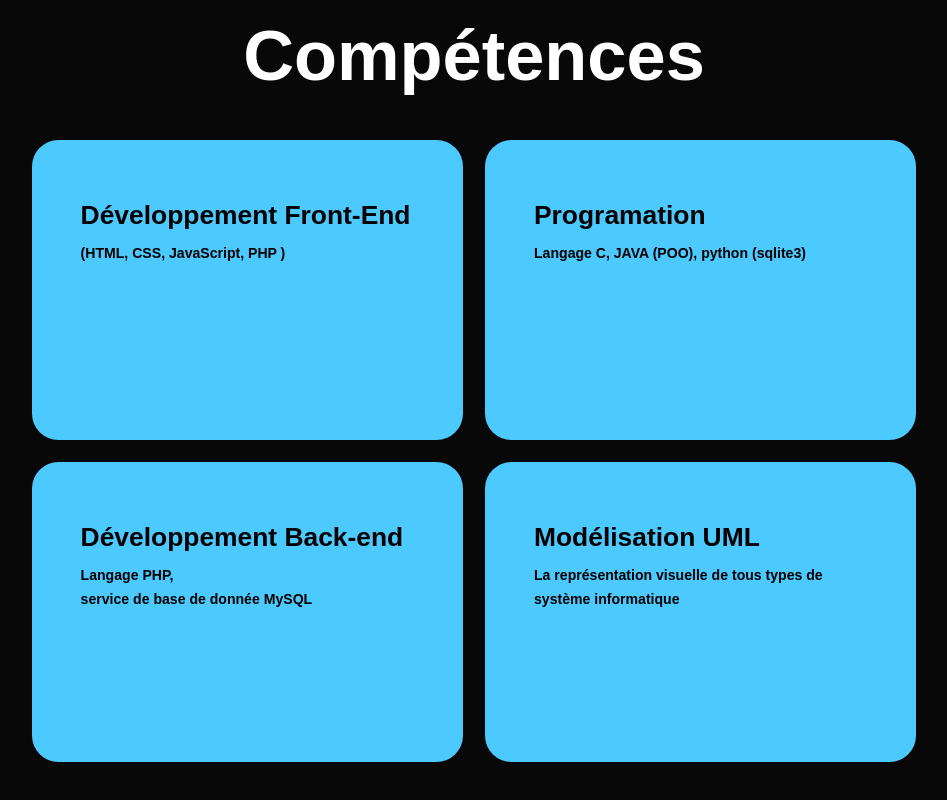
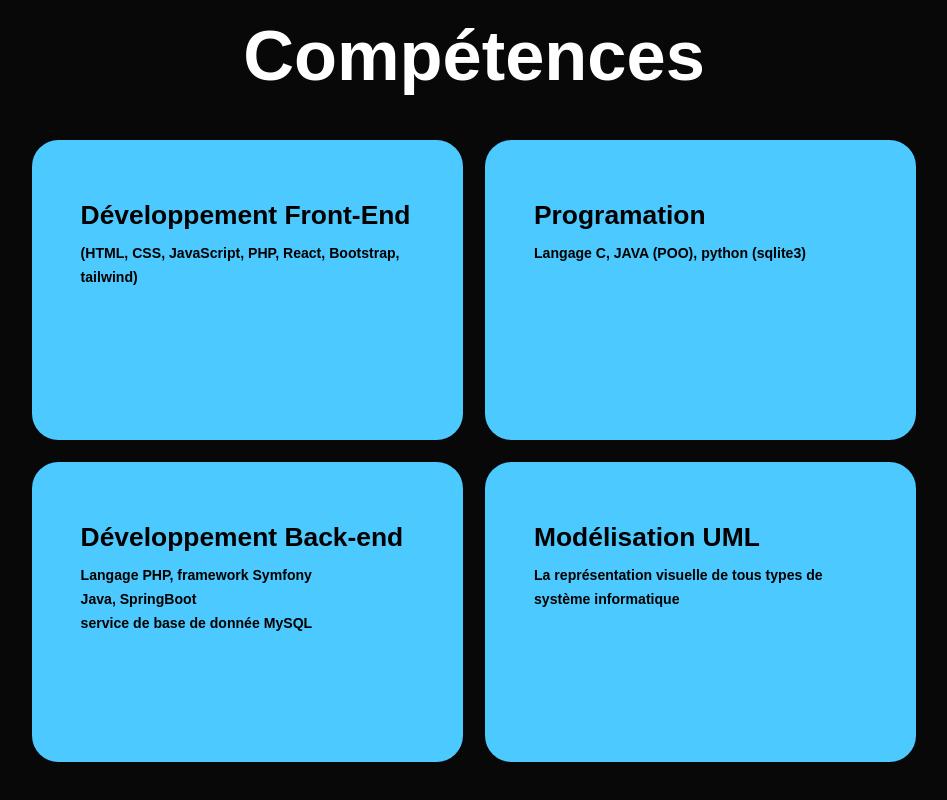
Before and after one commit to chaima3007/chaimagheriballah, a plain HTML site: page index.html in a window 1280 px wide. Shown: the part 1796-2596 px from the top of the page, without its empty margins (166-1113 px from the left). Drawn offline with nearby package versions, Linux system fonts and the light colour scheme.

Commit message:
Update index.html

```diff
--- a/index.html
+++ b/index.html
@@ -93,7 +93,7 @@
             <div class="services-box">
                 <div class="services-info">
                     <h4>Développement Front-End </h4>
-                    <p>(HTML, CSS, JavaScript, PHP )</p>
+                    <p>(HTML, CSS, JavaScript, PHP, React, Bootstrap, tailwind)</p>
                 </div>
             </div>
 
@@ -107,7 +107,7 @@
             <div class="services-box">
                 <div class="services-info">
                     <h4>Développement Back-end</h4>
-                    <p>Langage PHP, <br> service de base de donnée MySQL </p>
+                    <p>Langage PHP, framework Symfony<br> Java, SpringBoot <br> service de base de donnée MySQL </p>
                 </div>
             </div>
             <div class="services-box">
```
